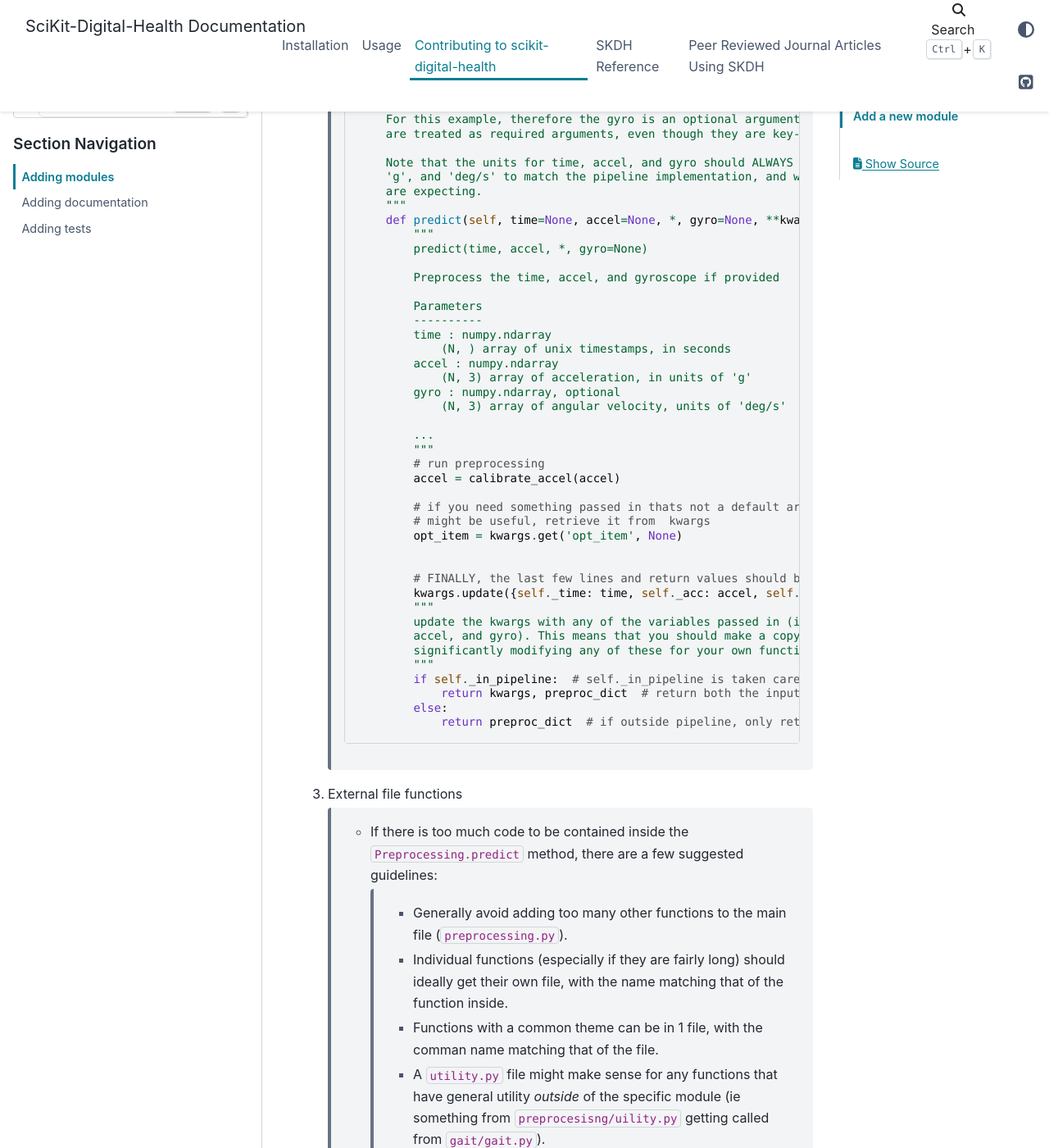
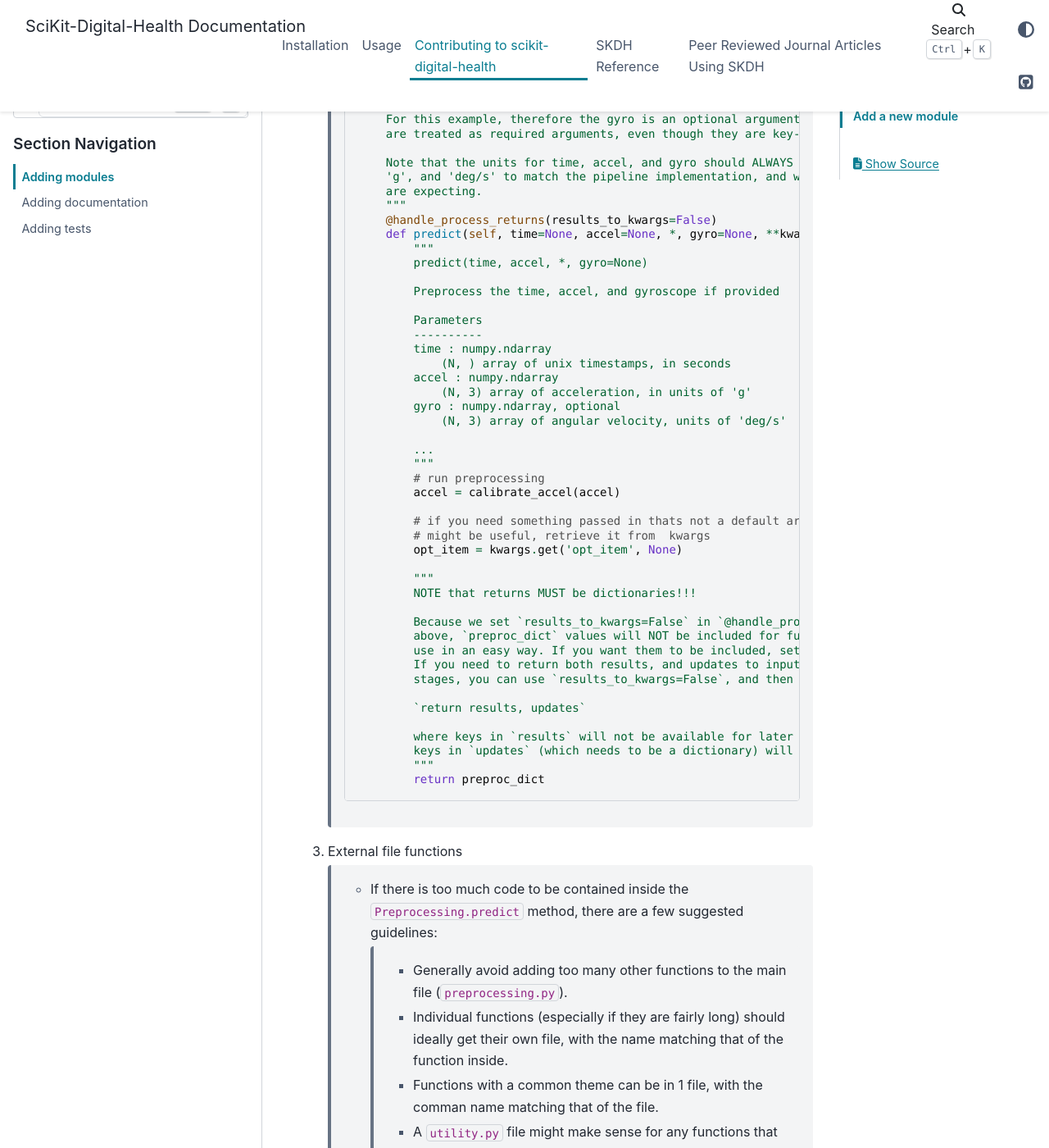
Before and after one commit to pfizer-opensource/scikit-digital-health, a Sphinx documentation site: the page built from docs/src/dev/adding_modules.rst, in a window 1280 px wide and 1400 px high, scrolled down 1390 px. Shown: the whole window at 82% size. Built offline with Sphinx 7.4.7 and the PyData theme 0.15.4, drawn with Linux system fonts in a browser that asks for light colours; the version number could not be read and is left out; some of the changed text lies outside the part shown.

Commit message:
Update documentation a little bit for new handling of returns

```diff
--- a/docs/src/dev/adding_modules.rst
+++ b/docs/src/dev/adding_modules.rst
@@ -27,10 +27,10 @@ Add a new module
         # src/skdh/preprocessing/preprocessing.py
         import ...
 
-        from skdh.base import _BaseProcess  # import the base process class
+        from skdh.base import BaseProcess, handle_process_returns  # import the base process class
 
 
-        class Preprocessing(_BaseProcess):
+        class Preprocessing(BaseProcess):
             """
             Class to implement any processing steps
 
@@ -70,6 +70,7 @@ Add a new module
             'g', and 'deg/s' to match the pipeline implementation, and what other processes
             are expecting.
             """
+            @handle_process_returns(results_to_kwargs=False)
             def predict(self, time=None, accel=None, *, gyro=None, **kwargs):
                 """
                 predict(time, accel, *, gyro=None)
@@ -94,18 +95,21 @@ Add a new module
                 # might be useful, retrieve it from  kwargs
                 opt_item = kwargs.get('opt_item', None)
 
+                """
+                NOTE that returns MUST be dictionaries!!!
 
-                # FINALLY, the last few lines and return values should be standard!
-                kwargs.update({self._time: time, self._acc: accel, self._gyro: gyro})
+                Because we set `results_to_kwargs=False` in `@handle_process_returns`
+                above, `preproc_dict` values will NOT be included for future steps to
+                use in an easy way. If you want them to be included, set `results_to_kwargs=True`
+                If you need to return both results, and updates to inputs for future
+                stages, you can use `results_to_kwargs=False`, and then set the return to
+
+                `return results, updates`
+
+                where keys in `results` will not be available for later steps, but
+                keys in `updates` (which needs to be a dictionary) will be.
                 """
-                update the kwargs with any of the variables passed in (in this case, time,
-                accel, and gyro). This means that you should make a copy if you are
-                significantly modifying any of these for your own function/purposes
-                """
-                if self._in_pipeline:  # self._in_pipeline is taken care of in the base class
-                    return kwargs, preproc_dict  # return both the input, and output
-                else:
-                    return preproc_dict  # if outside pipeline, only return the results
+                return preproc_dict
 
 3. External file functions
 
```
